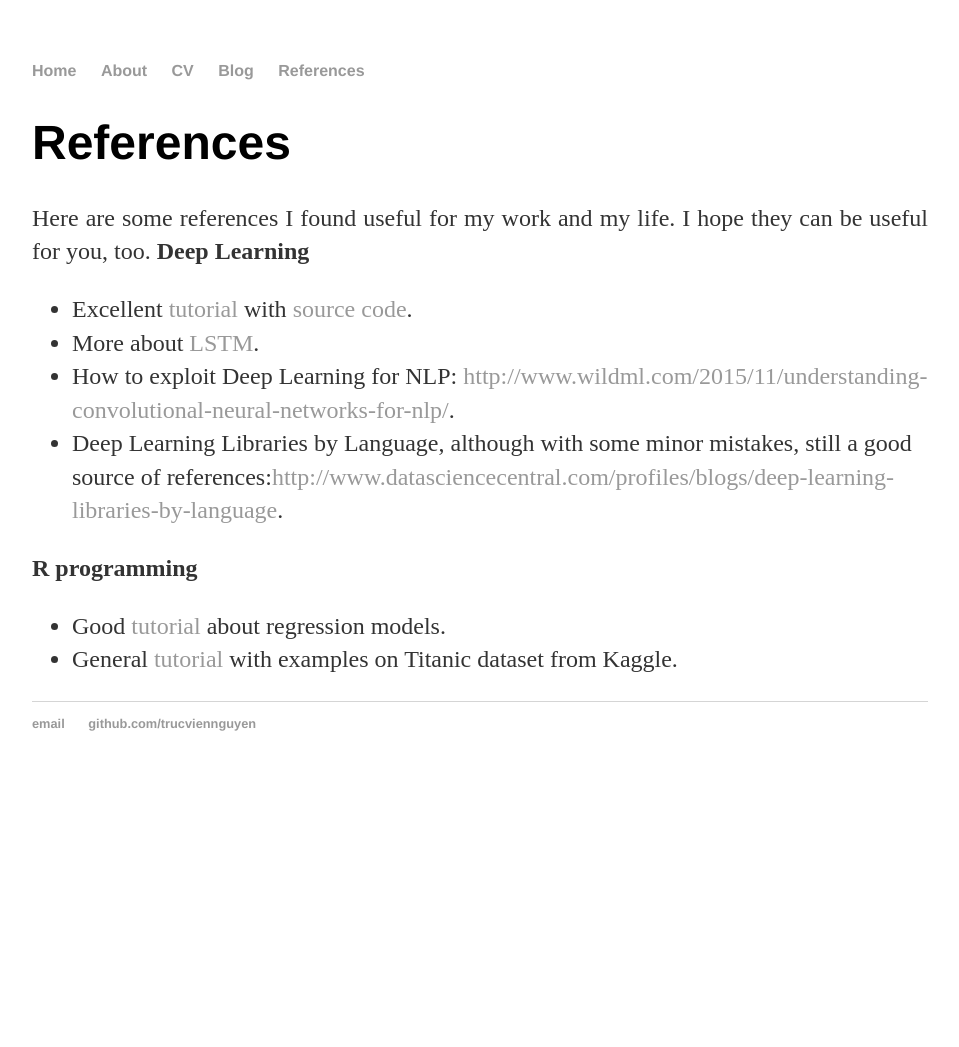
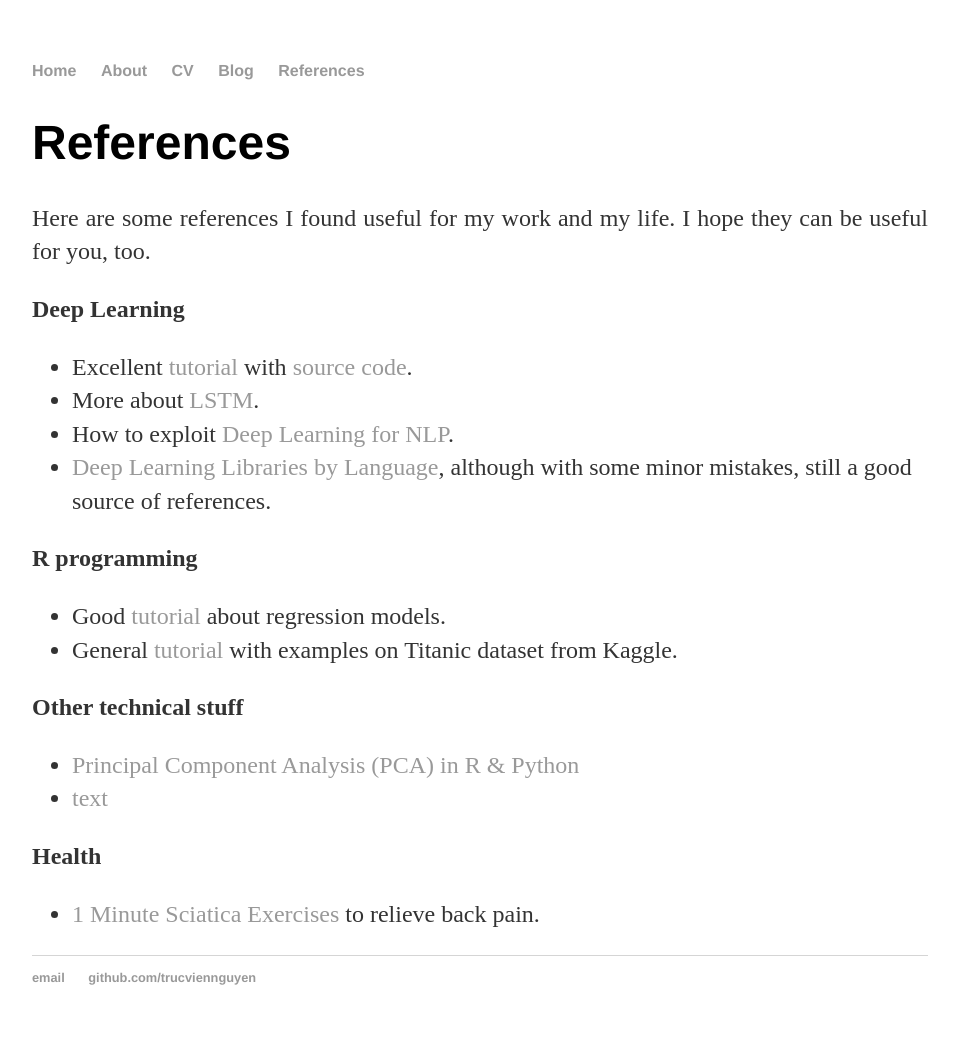
Before and after one commit to trucviennguyen/trucviennguyen.github.io, a Jekyll site: the page built from references/index.html, in a window 1280 px wide. Shown: the whole page, without its empty margins (160-1119 px from the left). Built offline with Jekyll 4.4.1, drawn with Linux system fonts in a browser that asks for light colours; before the commit the page ends 900 px from its top, so only the background shows below that.

Commit message:
Updating references.

```diff
--- a/references/index.html
+++ b/references/index.html
@@ -6,6 +6,8 @@ title: Some references
 		<div class="about">
 			<h1>References</h1>
 			<p align = "justify">Here are some references I found useful for my work and my life. I hope they can be useful for you, too.
+			</p>
+			<p align = "justify">
 			<strong>Deep Learning</strong>
 			<ul class="contacts">
 				<li>
@@ -15,10 +17,10 @@ title: Some references
 					More about <a href="http://colah.github.io/posts/2015-08-Understanding-LSTMs/">LSTM</a>.
 				</li>
 				<li>
-					How to exploit Deep Learning for NLP: <a href="http://www.wildml.com/2015/11/understanding-convolutional-neural-networks-for-nlp/">http://www.wildml.com/2015/11/understanding-convolutional-neural-networks-for-nlp/</a>.
+					How to exploit <a href="http://www.wildml.com/2015/11/understanding-convolutional-neural-networks-for-nlp/">Deep Learning for NLP</a>.
 				</li>
 				<li>
-					Deep Learning Libraries by Language, although with some minor mistakes, still a good source of references:<a href="http://www.datasciencecentral.com/profiles/blogs/deep-learning-libraries-by-language">http://www.datasciencecentral.com/profiles/blogs/deep-learning-libraries-by-language</a>.
+					<a href="http://www.datasciencecentral.com/profiles/blogs/deep-learning-libraries-by-language">Deep Learning Libraries by Language</a>, although with some minor mistakes, still a good source of references.
 				</li>
 			</ul>
 			</p>
@@ -34,6 +36,37 @@ title: Some references
 				</li>
 			</ul>
 			</p>
+
+			<p align = "justify">
+			<strong>Other technical stuff</strong>
+			<ul class="contacts">
+				<li>
+					<a href="https://www.analyticsvidhya.com/blog/2016/03/practical-guide-principal-component-analysis-python/">Principal Component Analysis (PCA) in R &amp; Python</a>
+				</li>
+				<li>
+					<a href="url">text</a>
+				</li>
+			</ul>
+			</p>
+
+			<p align = "justify">
+			<strong>Health</strong>
+			<ul class="contacts">
+				<li>
+					<a href="https://www.youtube.com/watch?v=wUOb0qA_w3I">1 Minute Sciatica Exercises</a> to relieve back pain.
+				</li>
+			</ul>
+			</p>
+			<!--
+			<p align = "justify">
+			<strong>Topic</strong>
+			<ul class="contacts">
+				<li>
+					<a href="url">text</a>
+				</li>
+			</ul>
+			</p>
+			-->
 		</div>
 <script>
   (function(i,s,o,g,r,a,m){i['GoogleAnalyticsObject']=r;i[r]=i[r]||function(){
```
